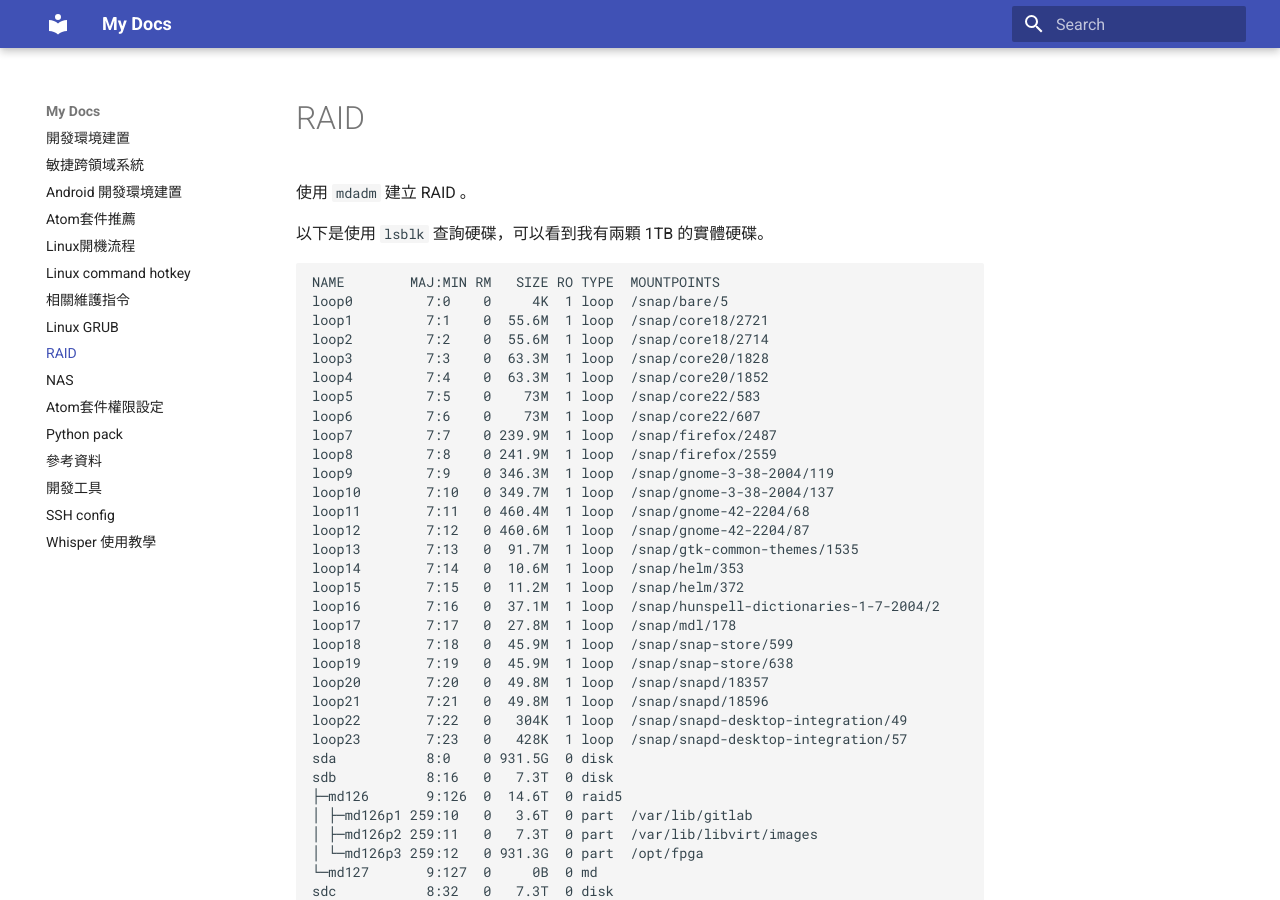
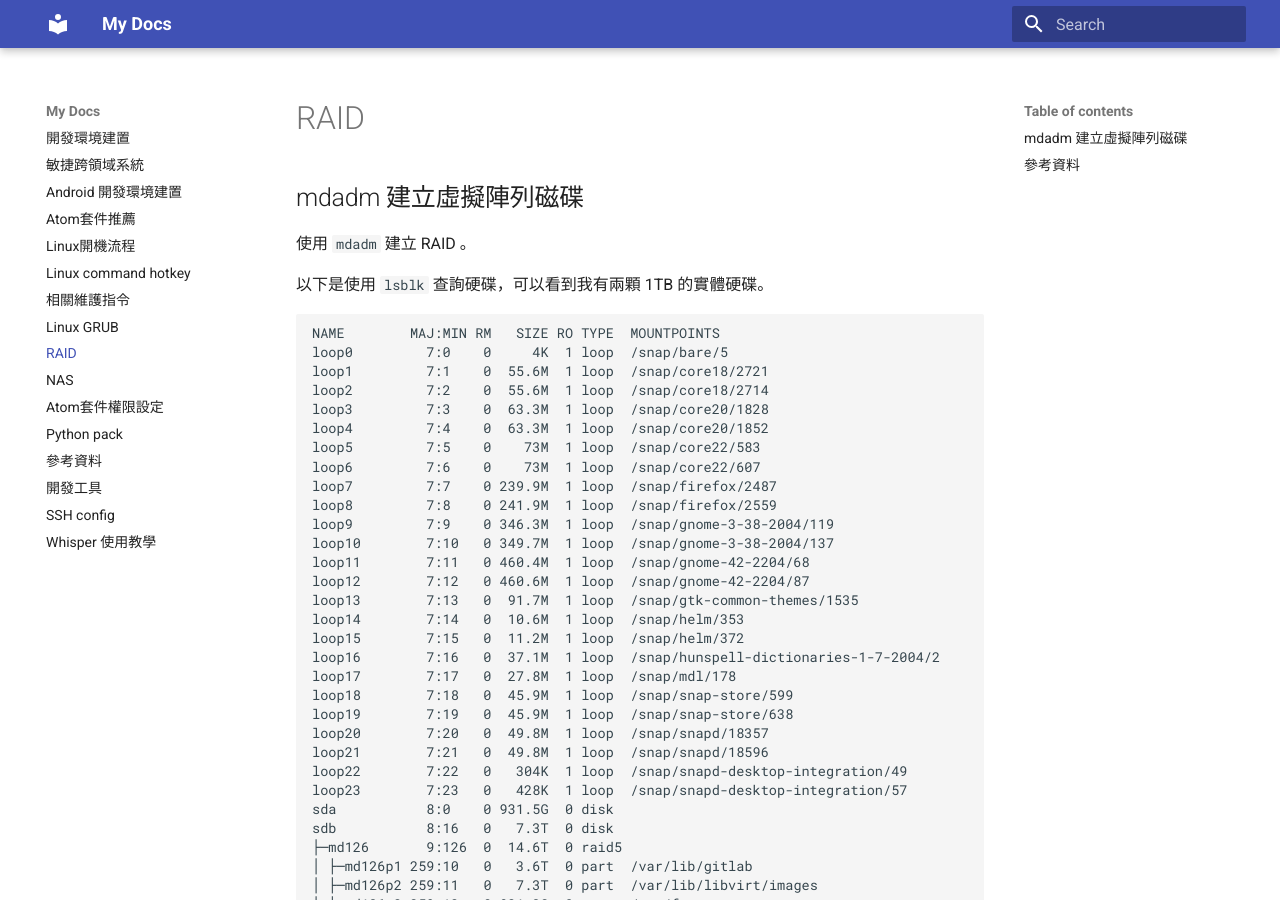
Before and after one commit to TSVS-Special-Topic-Group/Development-Environment-Build, an MkDocs documentation site: the page built from docs/mdadm-raid.md, in a window 1280 px wide and 900 px high. Built offline with MkDocs 1.6.1 and Material for MkDocs 9.7.7, drawn with Linux system fonts in a browser that asks for light colours; some of the changed text lies outside the part shown.

Commit message:
Relate # ! 提交將參考資料與說明
修改項目:

模組:

````diff
--- a/docs/mdadm-raid.md
+++ b/docs/mdadm-raid.md
@@ -1,4 +1,6 @@
 # RAID
+
+## mdadm 建立虛擬陣列磁碟
 
 使用 `mdadm` 建立 RAID 。
 
@@ -130,3 +132,7 @@
 ```
 
 ![2023-04-19-03-04-07](assets/2023-04-19-03-04-07.png)
+
+## 參考資料
+
+- [第十四章、磁碟配額(Quota)與進階檔案系統管理](https://linux.vbird.org/linux_basic/centos7/0420quota.php)
````
